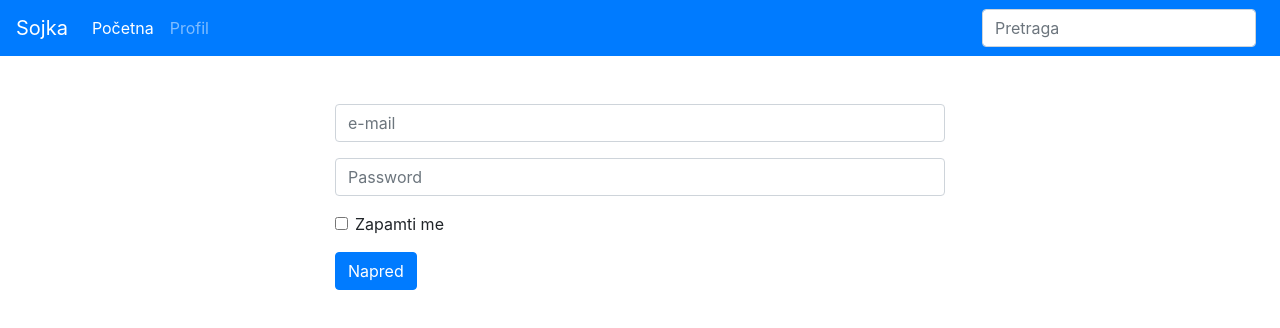
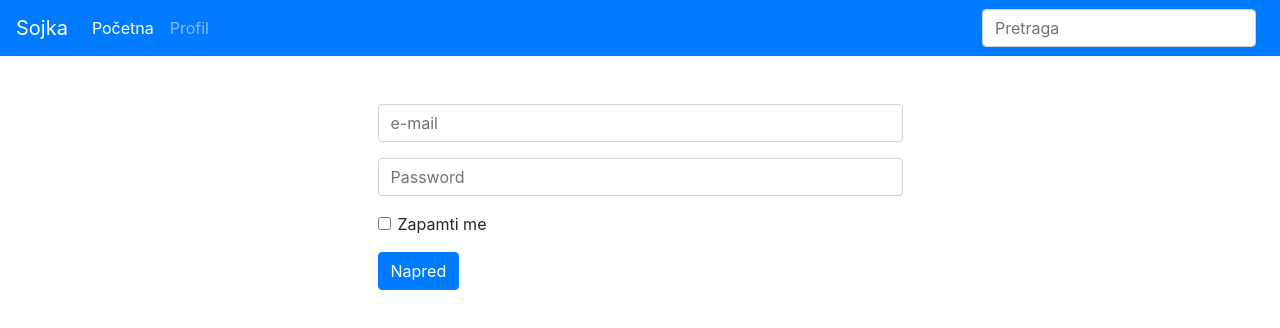
Before and after one commit to vasicbre/jays2, a React (Create React App) app in the folder client/: page / in a window 1280 px wide. Shown: the top 328 px of the page. Built offline with nearby package versions, Linux system fonts and the light colour scheme; no server answers; the HTML template or start-up script is replaced by a standard one.

Commit message:
Install router dom and add router to login

```diff
--- a/client/package.json
+++ b/client/package.json
@@ -10,6 +10,7 @@
     "popper.js": "^1.16.1",
     "react": "^16.13.0",
     "react-dom": "^16.13.0",
+    "react-router-dom": "^5.2.0",
     "react-scripts": "^3.4.0"
   },
   "devDependencies": {},
--- a/client/src/components/App.js
+++ b/client/src/components/App.js
@@ -2,6 +2,9 @@ import React, { useState, useEffect } from 'react'
 import axios from 'axios';
 import Header from './Header.jsx';
 import Home from './Home.jsx';
+import Login from './Login.jsx';
+
+import { BrowserRouter, Route } from 'react-router-dom';
 
 const App = props => {
     useEffect(() => {
@@ -10,10 +13,15 @@ const App = props => {
     }, [])
 const [state, setState] = useState('')
 return(
-    <div>
-      <Header />
-      <Home />
-    </div>
+    <BrowserRouter>
+      <div>
+        <Header />
+        <div className="container">
+          <Route path="/" exact={true} component={Home} />
+          <Route path="/login" component={Login} />
+          </div>
+      </div>
+    </BrowserRouter>
  )
 };
 export default App;
```
Also changed, not shown: 1 other file (tests, documents, lock files or other folders).
